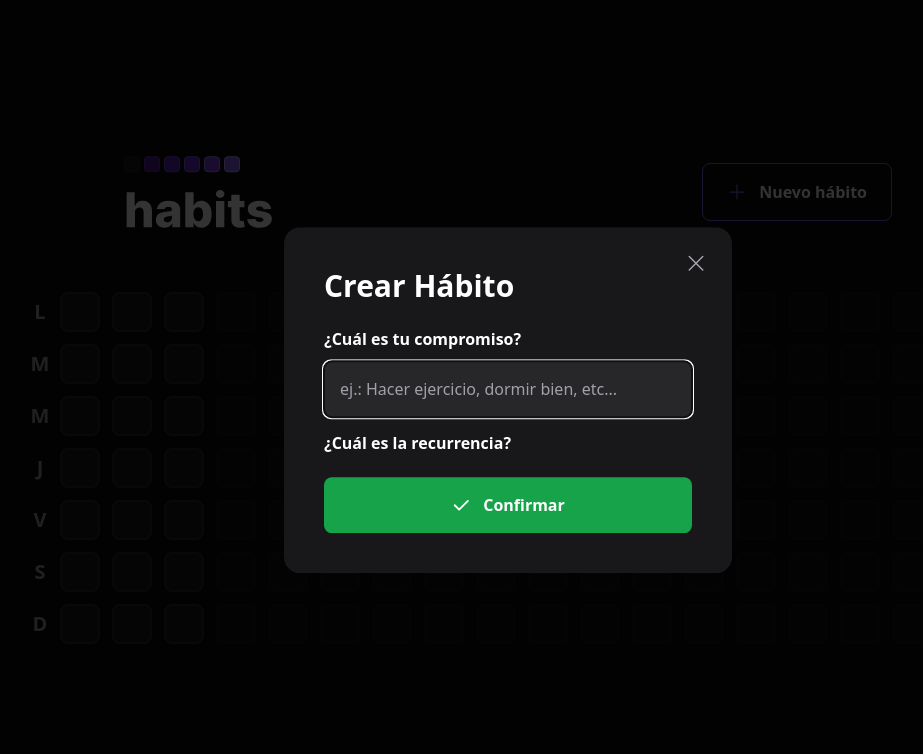
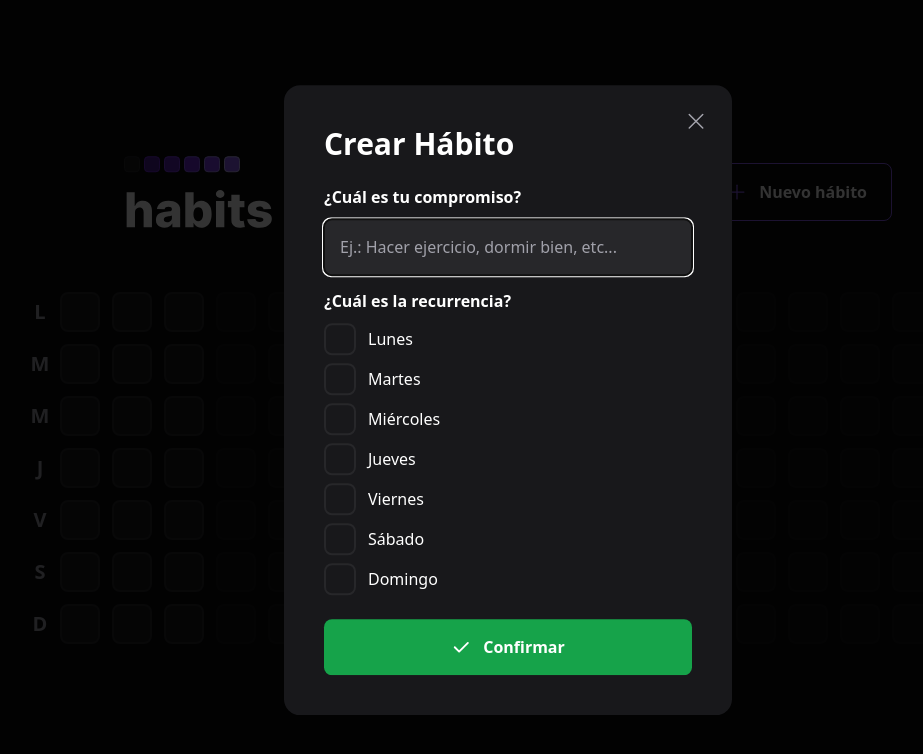
Before and after one commit to esiammd/nlw-setup, a React (Vite) app in the folder web/: page / in a window 1280 px wide. Both pictures are taken after a click on the button "Nuevo hábito". Shown: the top 754 px of the page, without its empty margins (132-1055 px from the left). Built offline with nearby package versions, Linux system fonts and the light colour scheme; no server answers.

Commit message:
feat(web): creating a new habit

```diff
--- a/web/src/components/NewHabitForm.tsx
+++ b/web/src/components/NewHabitForm.tsx
@@ -1,8 +1,42 @@
+import * as Checkbox from '@radix-ui/react-checkbox';
+import { FormEvent, useState } from "react";
 import { Check } from "phosphor-react";
+import { api } from '../lib/axios';
+
+const availableWeekDays = ["Lunes", "Martes", "Miércoles", "Jueves", "Viernes", "Sábado", "Domingo"]
 
 export function NewHabitForm() {
+    const [title, setTitle] = useState("");
+    const [weekDays, setWeekDays] = useState<number[]>([]);
+
+    async function createNewHabit(event: FormEvent) {
+        event.preventDefault();
+
+        if (!title || weekDays.length === 0) {
+            alert("Para crear un nuevo hábito es necesario informar un compromiso y una recurrencia.");
+        }
+
+        await api.post('habits', {
+            title,
+            weekDays,
+        });
+
+        setTitle('');
+        setWeekDays([]);
+
+        alert('¡Hábito creado con éxito!');
+    }
+
+    function handleToggleWeekDay(weekDayIndex: number) {
+        if (weekDays.includes(weekDayIndex)) {
+            setWeekDays(prevState => prevState.filter(weekDay => weekDay !== weekDayIndex));
+        } else {
+            setWeekDays(prevState => [...prevState, weekDayIndex]);
+        }
+    }
+
     return (
-        <form className="w-full flex flex-col mt-6">
+        <form onSubmit={createNewHabit} className="w-full flex flex-col mt-6">
             <label htmlFor="title" className="font-semibold leading-tight">
                 ¿Cuál es tu compromiso?
             </label>
@@ -10,14 +44,37 @@
             <input
                 type="text"
                 id="title"
-                placeholder="ej.: Hacer ejercicio, dormir bien, etc..."
+                placeholder="Ej.: Hacer ejercicio, dormir bien, etc..."
                 className="p-4 rounded-lg mt-3 bg-zinc-800 text-white placeholder:text-zinc-400"
                 autoFocus
+                value={title}
+                onChange={event => setTitle(event.target.value)}
             />
 
             <label htmlFor="" className="font-semibold leading-tight mt-4">
                 ¿Cuál es la recurrencia?
             </label>
+
+            <div className="mt-3 flex flex-col gap-2">
+                {availableWeekDays.map((weekDay, index) => (
+                    <Checkbox.Root
+                        key={weekDay}
+                        className="flex items-center gap-3 group"
+                        checked={weekDays.includes(index)}
+                        onCheckedChange={() => handleToggleWeekDay(index)}
+                    >
+                        <div className="h-8 w-8 rounded-lg flex items-center justify-center bg-zinc-900 border-2 border-zinc-800 group-data-[state=checked]:bg-green-500 group-data-[state=checked]:border-green-500">
+                            <Checkbox.Indicator>
+                                <Check size={20} className="text-white" />
+                            </Checkbox.Indicator>
+                        </div>
+
+                        <span className="text-white leading-tight">
+                            {weekDay}
+                        </span>
+                    </Checkbox.Root>
+                ))}
+            </div>
 
             <button
                 type="submit"
```
